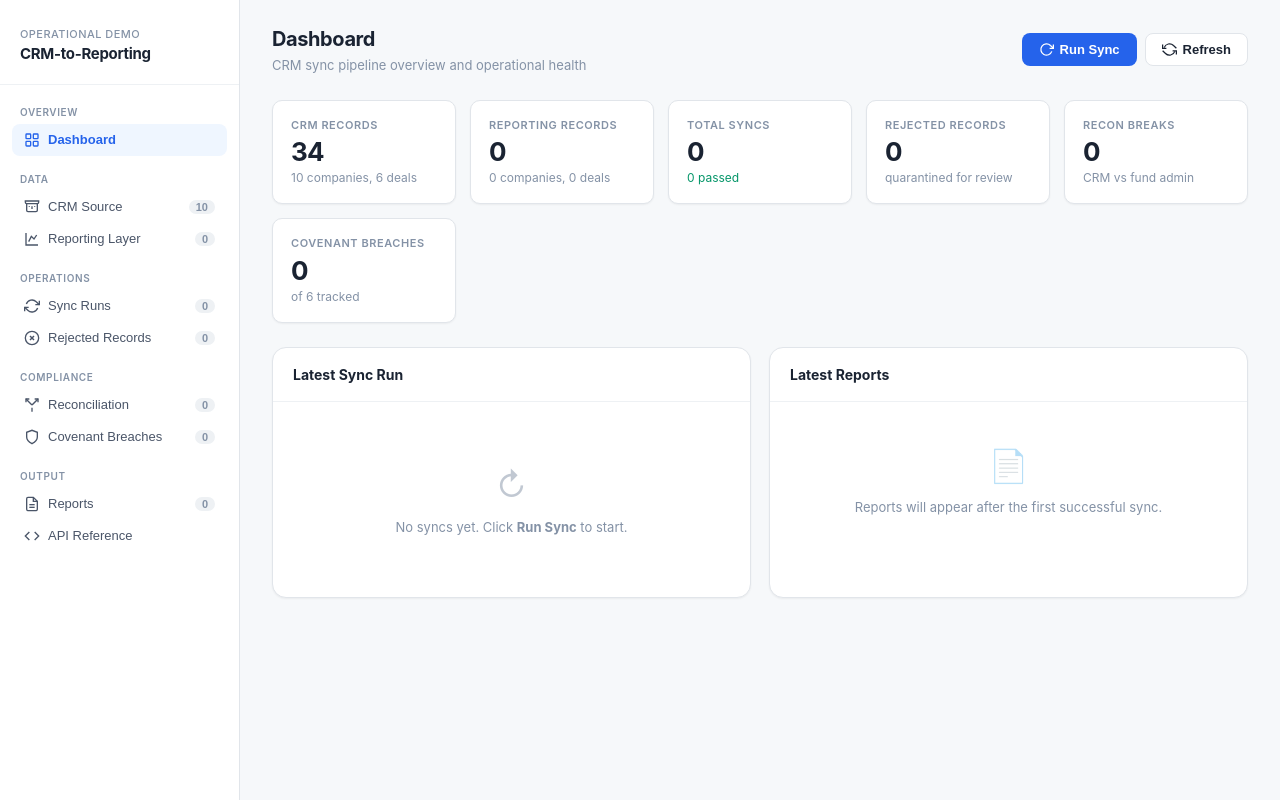
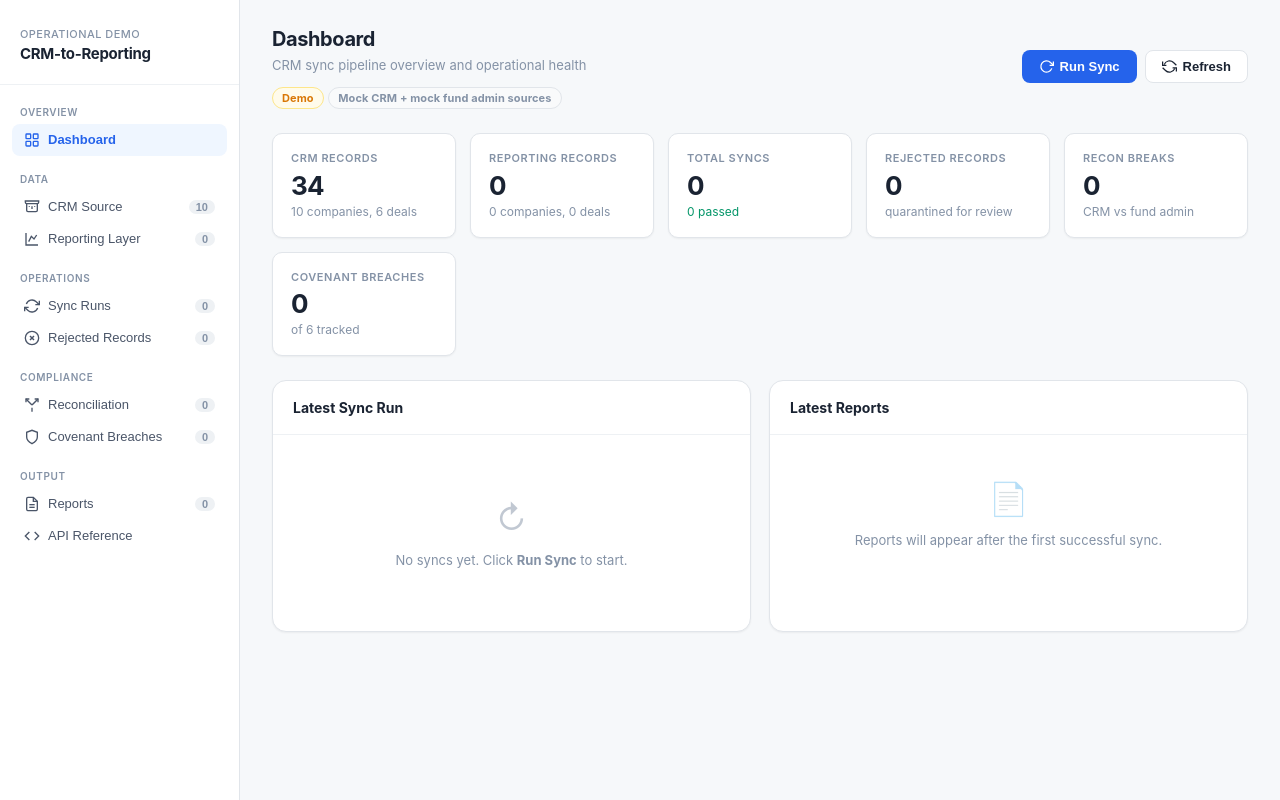
Before and after one commit to MihirM9/crm-to-reporting, a Flask app: page / in a window 1280 px wide. Run offline with Flask 3, Linux system fonts and the light colour scheme.

Commit message:
Label dashboard as demo with mock source systems

```diff
--- a/templates/dashboard.html
+++ b/templates/dashboard.html
@@ -380,6 +380,7 @@
     }
     .progress-green { background: var(--green); }
     .progress-red { background: var(--red); }
+
   </style>
 </head>
 <body>
@@ -473,6 +474,10 @@
           <div>
             <h2>Dashboard</h2>
             <p>CRM sync pipeline overview and operational health</p>
+            <div style="margin-top:8px;">
+              <span class="badge badge-warn">Demo</span>
+              <span class="badge badge-neutral">Mock CRM + mock fund admin sources</span>
+            </div>
           </div>
           <div style="display:flex; gap:8px;">
             <button class="btn btn-primary" id="syncBtn" onclick="runSync()">
```
